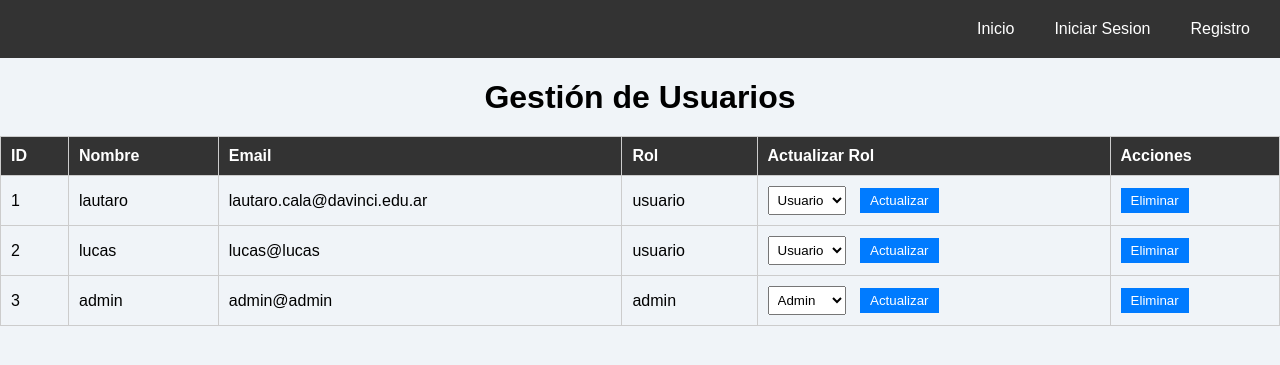
After one commit to Lucasss1s/Clima, a Flask app: page /usuarios_admin in a window 1280 px wide. The commit adds this page. Shown: the top 365 px of the page. Run offline with Flask 3, Linux system fonts and the light colour scheme; the visitor is signed in with stand-in values (Sample User, id 1); data comes from the database, SQL or seed files in the repository; both versions use the stored data as it was after the commit.

Commit message:
creacion de base de datos, tabla usuarios, abm y css

```diff
--- /dev/null
+++ b/bd/usuario.py
@@ -0,0 +1,100 @@
+import sqlite3
+from sqlite3 import Error
+from werkzeug.security import generate_password_hash, check_password_hash
+
+def crear_conexion(db_file):
+    conn = None
+    try:
+        conn = sqlite3.connect(db_file)
+        print(f"Conectado a la base de datos {db_file}")
+        return conn
+    except Error as e:
+        print(f"Error al conectar con la base de datos: {e}")
+    return conn
+
+def crear_tabla_usuario(conn):
+    try:
+        cursor = conn.cursor()
+        sql_crear_tabla_usuarios = """
+        CREATE TABLE IF NOT EXISTS Usuarios (
+            id_usuario INTEGER PRIMARY KEY AUTOINCREMENT,
+            nombre TEXT NOT NULL,
+            email TEXT UNIQUE NOT NULL,
+            contraseña TEXT NOT NULL,
+            rol TEXT NOT NULL DEFAULT 'usuario'
+        );
+        """
+        cursor.execute(sql_crear_tabla_usuarios)
+        print("Tabla 'Usuarios' creada exitosamente.")
+    except Error as e:
+        print(f"Error al crear la tabla: {e}")
+
+def agregar_usuario(conn, nombre, email, contraseña):
+    try:
+        cursor = conn.cursor()
+        contraseña_hash = generate_password_hash(contraseña)
+        sql_insertar_usuario = """
+        INSERT INTO Usuarios (nombre, email, contraseña)
+        VALUES (?, ?, ?)
+        """
+        cursor.execute(sql_insertar_usuario, (nombre, email, contraseña_hash))
+        conn.commit()
+        print("Usuario cargado exitosamente.")
+    except Error as e:
+        print(f"Error al insertar usuario: {e}")
+
+def obtener_usuario_por_email(conn, email):
+    cursor = conn.cursor()
+    sql_obtener_usuario = "SELECT * FROM Usuarios WHERE email = ?"
+    cursor.execute(sql_obtener_usuario, (email,))
+    return cursor.fetchone()
+
+def obtener_todos_los_usuarios(conn):
+    cursor = conn.cursor()
+    sql_obtener_usuarios = "SELECT id_usuario, nombre, email, rol FROM Usuarios"
+    cursor.execute(sql_obtener_usuarios)
+    return cursor.fetchall()
+
+def verificar_login(conn, email, contraseña):
+    usuario = obtener_usuario_por_email(conn, email)
+    if usuario:
+        contraseña_hash = usuario[3]
+        if check_password_hash(contraseña_hash, contraseña):
+            print("Inicio de sesión exitoso.")
+            return usuario
+        else:
+            print("Contraseña incorrecta.")
+            return None
+    else:
+        print("El usuario no existe.")
+        return None
+
+def actualizar_rol_usuario(conn, id_usuario, nuevo_rol):
+    try:
+        cursor = conn.cursor()
+        sql_actualizar_rol = """
+        UPDATE Usuarios
+        SET rol = ?
+        WHERE id_usuario = ?
+        """
+        cursor.execute(sql_actualizar_rol, (nuevo_rol, id_usuario))
+        conn.commit()
+        if cursor.rowcount > 0:
+            print(f"Rol del usuario con ID {id_usuario} actualizado a {nuevo_rol}.")
+        else:
+            print(f"No se encontró el usuario con el ID {id_usuario}.")
+    except Error as e:
+        print(f"Error al actualizar el rol del usuario: {e}")
+
+def eliminar_usuario(conn, id_usuario):
+    try:
+        cursor = conn.cursor()
+        sql_eliminar_usuario = "DELETE FROM Usuarios WHERE id_usuario = ?"
+        cursor.execute(sql_eliminar_usuario, (id_usuario,))
+        conn.commit()
+        if cursor.rowcount > 0:
+            print(f"Usuario con ID {id_usuario} eliminado exitosamente.")
+        else:
+            print(f"No se encontró el usuario con ID {id_usuario}.")
+    except Error as e:
+        print(f"Error al eliminar el usuario: {e}")
--- a/main.py
+++ b/main.py
@@ -1,8 +1,26 @@
-from flask import Flask, render_template, request
+from flask import Flask, render_template, request, redirect, url_for, flash, session
+from bd.usuario import (
+    crear_conexion,
+    agregar_usuario,
+    verificar_login,
+    obtener_usuario_por_email,
+    obtener_todos_los_usuarios,
+    actualizar_rol_usuario,
+    eliminar_usuario,
+    crear_tabla_usuario
+)
 import requests
-from datetime import datetime, timedelta
+from werkzeug.security import generate_password_hash
+from datetime import datetime
 
-app = Flask(__name__)  # iniciar flask
+app = Flask(__name__)
+app.secret_key = 'tu_clave_secreta'
+
+@app.before_request
+def inicializar_base_de_datos():
+    conn = crear_conexion('usuarios.db')
+    crear_tabla_usuario(conn)
+    conn.close()
 
 @app.route('/', methods=['GET', 'POST'])
 def index():
@@ -23,7 +41,7 @@ def index():
             descripcion = data_clima['weather'][0]['description']
             clima_actual = {'temp': temp, 'descripcion': descripcion}
 
-        # Pronostico de 5 dias
+        # Pronóstico de 5 días
         url_pronostico = f"https://api.openweathermap.org/data/2.5/forecast?q={ciudad}&appid=36702f1bcf086e4be0e9d8ecb12c2147&units=metric"
         res_pronostico = requests.get(url_pronostico)
         data_pronostico = res_pronostico.json()
@@ -42,5 +60,93 @@ def index():
 
     return render_template('index.html', ciudad=ciudad, pronostico_por_dia=pronostico_por_dia, clima_actual=clima_actual)
 
-if __name__ == '__main__':
+@app.route('/registro', methods=['GET', 'POST'])
+def registro():
+    if request.method == 'POST':
+        nombre = request.form['nombre']
+        email = request.form['email']
+        contraseña = request.form['contraseña']
+
+        conn = crear_conexion('usuarios.db')
+
+        usuario = obtener_usuario_por_email(conn, email)
+        if usuario:
+            flash("El usuario ya existe. Por favor, ingresa otro email.", 'error')
+            return redirect(url_for('registro'))
+
+        # Agregar el usuario
+        agregar_usuario(conn, nombre, email, contraseña)
+        flash("Registro exitoso! Ahora puedes iniciar sesión.", 'success')
+        return redirect(url_for('login'))
+
+    return render_template('registro.html')
+
+@app.route('/login', methods=['GET', 'POST'])
+def login():
+    if request.method == 'POST':
+        email = request.form['email']
+        contraseña = request.form['contraseña']
+
+        conn = crear_conexion('usuarios.db')
+
+        # Verificar el login
+        usuario = verificar_login(conn, email, contraseña)
+        if usuario:
+            session['usuario_id'] = usuario[0]  # Guardar el ID del usuario en la sesión
+            session['rol'] = usuario[4]         # Guardar el rol en la sesión
+
+            # Redirigir según el rol
+            if usuario[4] == 'admin':
+                flash("Inicio de sesión como administrador exitoso", 'success')
+                return redirect(url_for('usuarios_admin'))
+            else:
+                flash("Inicio de sesión exitoso", 'success')
+                return redirect(url_for('index'))
+        else:
+            flash("Email o contraseña incorrectos.", 'error')
+            return redirect(url_for('login'))
+
+    return render_template('login.html')
+
+@app.route('/usuarios_admin', methods=['GET', 'POST'])
+def usuarios_admin():
+    # Verificar si el usuario es administrador
+    if 'usuario_id' not in session or session.get('rol') != 'admin':
+        flash("Acceso no autorizado", 'error')
+        return redirect(url_for('index'))
+
+    conn = crear_conexion('usuarios.db')
+
+    if request.method == 'POST':
+        # Obtener datos del formulario
+        id_usuario = request.form.get('id_usuario')
+        accion = request.form.get('accion')
+
+        if accion == "actualizar":
+            nuevo_rol = request.form.get('nuevo_rol')
+            if id_usuario and nuevo_rol:
+                actualizar_rol_usuario(conn, id_usuario, nuevo_rol)
+                conn.commit()
+                flash("Rol actualizado exitosamente.", 'success')
+
+        elif accion == "eliminar":
+            if id_usuario:
+                eliminar_usuario(conn, id_usuario)
+                conn.commit()
+                flash("Usuario eliminado exitosamente.", 'success')
+
+        # Redirección para evitar reenvíos de formularios al recargar la página
+        return redirect(url_for('usuarios_admin'))
+
+    usuarios = obtener_todos_los_usuarios(conn)
+    conn.close()
+
+    return render_template('usuarios_admin.html', usuarios=usuarios)
+
+@app.route('/logout')
+def logout():
+    session.pop('usuario_id', None)
+    return redirect(url_for('index'))
+
+if __name__ == "__main__":
     app.run(debug=True)
--- /dev/null
+++ b/static/admin.css
@@ -0,0 +1,100 @@
+body {
+    font-family: Arial, sans-serif;
+    background-color: #f0f4f8;
+    margin: 0;
+    display: flex;
+    flex-direction: column;
+    align-items: center;
+}
+
+h1 {
+    text-align: center;
+    margin-bottom: 20px;
+}
+
+table {
+    width: 100%;
+    border-collapse: collapse;
+    margin-bottom: 20px;
+}
+
+table, th, td {
+    border: 1px solid #ccc;
+}
+
+th, td {
+    padding: 10px;
+    text-align: left;
+}
+
+th {
+    background-color: #333;
+    color: #fff;
+}
+
+form {
+    display: inline-block;
+}
+
+select {
+    padding: 5px;
+    margin-right: 10px;
+}
+
+button {
+    background-color: #007bff;
+    color: white;
+    border: none;
+    padding: 5px 10px;
+    cursor: pointer;
+    transition: background-color 0.3s;
+}
+
+button:hover {
+    background-color: #0056b3;
+}
+
+ul {
+    list-style-type: none;
+    padding: 0;
+}
+
+ul li {
+    margin: 10px 0;
+}
+
+ul li.success {
+    color: green;
+}
+
+ul li.error {
+    color: red;
+}
+/* Barra de navegación */
+nav {
+    background-color: #333;
+    display: flex;
+    padding-top: 10px;
+    padding-bottom: 10px;
+    align-items: center;
+    width: 100%;
+}
+
+nav a {
+    color: white;
+    text-decoration: none;
+    padding: 10px;
+    font-size: 16px;
+}
+
+nav a:hover {
+    background-color: #575757;
+}
+
+.menu-links {
+    display: flex;
+    gap: 20px;
+    justify-content: flex-end;
+    width: 100%;
+    padding-right: 20px;
+}
--- /dev/null
+++ b/templates/usuarios_admin.html
@@ -0,0 +1,62 @@
+<!DOCTYPE html>
+<html lang="es">
+<head>
+    <meta charset="UTF-8">
+    <meta name="viewport" content="width=device-width, initial-scale=1.0">
+    <title>Gestión de Usuarios</title>
+    <link rel="stylesheet" href="{{ url_for('static', filename='admin.css') }}">
+</head>
+<body>
+
+    <nav>
+        <div class="menu-links">
+            <a href="/">Inicio</a>
+            <a href="/login">Iniciar Sesion</a>
+            <a href="/registro">Registro</a>
+        </div>
+    </nav>
+
+    <h1>Gestión de Usuarios</h1>
+
+    <!-- Tabla con usuarios -->
+    <table>
+        <thead>
+            <tr>
+                <th>ID</th>
+                <th>Nombre</th>
+                <th>Email</th>
+                <th>Rol</th>
+                <th>Actualizar Rol</th>
+                <th>Acciones</th>
+            </tr>
+        </thead>
+        <tbody>
+            {% for usuario in usuarios %}
+                <tr>
+                    <td>{{ usuario[0] }}</td>
+                    <td>{{ usuario[1] }}</td>
+                    <td>{{ usuario[2] }}</td>
+                    <td>{{ usuario[3] }}</td>
+                    <td>
+                        <form method="POST" action="/usuarios_admin">
+                            <input type="hidden" name="id_usuario" value="{{ usuario[0] }}">
+                            <select name="nuevo_rol">
+                                <option value="usuario" {% if usuario[3] == 'usuario' %}selected{% endif %}>Usuario</option>
+                                <option value="admin" {% if usuario[3] == 'admin' %}selected{% endif %}>Admin</option>
+                            </select>
+                            <button type="submit" name="accion" value="actualizar">Actualizar</button>
+                        </form>
+                    </td>
+                    <td>
+                        <form method="POST" action="/usuarios_admin">
+                            <input type="hidden" name="id_usuario" value="{{ usuario[0] }}">
+                            <button type="submit" name="accion" value="eliminar">Eliminar</button>
+                        </form>
+                    </td>
+                </tr>
+            {% endfor %}
+        </tbody>
+    </table>
+
+</body>
+</html>
```
Also changed, not shown: static/login.css (added, +37 -0 lines), static/styles.css (+31 -2 lines), templates/index.html (+8 -0 lines), templates/login.html (added, +30 -0 lines), templates/registro.html (added, +32 -0 lines), base_de_datos.db (added), usuarios.db (added).
